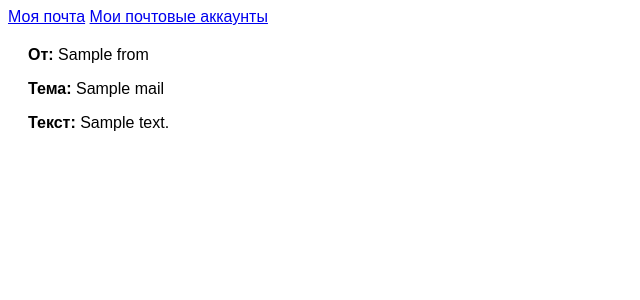
After one commit to Tokiwokoe/email-client, a FastAPI app: template src/templates/read_email.html in a window 1280 px wide. The commit adds this page. Shown: the top 300 px of the page, without its empty margins (0-640 px from the left). Run offline with FastAPI, Linux system fonts and the light colour scheme; the template is opened without the code that fills it: most values are stand-ins (such as "Sample title", 1, 10 or a date in 2020); parts of the project's set-up code (start-up, migrations or seed data) failed here and were passed over.

Commit message:
read email

```diff
--- a/src/account/services.py
+++ b/src/account/services.py
@@ -42,7 +42,7 @@ async def get_users_accounts_info(active_user):
                     account = {}
                     result = await async_session.execute(
                         select(post_account.c.id).where(post_account.c.id == int(data.post_account)))
-                    account['Id'] = result.fetchone()[0]
+                    account['ID'] = result.fetchone()[0]
                     result = await async_session.execute(
                         select(post_account.c.login).where(post_account.c.id == int(data.post_account)))
                     account['Login'] = result.fetchone()[0]
--- a/src/templates/change_post_account.html
+++ b/src/templates/change_post_account.html
@@ -5,7 +5,7 @@
         {% for account in accounts %}
         <li style="margin-bottom: 35px">
             <strong>Логин:</strong> {{ account['Login'] }}<br>
-                <form method="post" action="/users/accounts/{{ account['Id'] }}/switch" style="display: inline-block;">
+                <form method="post" action="/users/accounts/{{ account['ID'] }}/switch" style="display: inline-block;">
                     <button type="submit" class="select-button">Выбрать</button>
                 </form>
         </li>
--- a/src/templates/main_page.html
+++ b/src/templates/main_page.html
@@ -17,7 +17,7 @@
             <li style="margin-bottom: 35px">
                 <strong>От:</strong> {{ mail['From'] }}<br>
                 <p><strong>Тема:</strong> {{ mail['Subject'] }}<br></p>
-                <form method="post" action="" style="display: inline-block; margin-right: 10px;">
+                <form method="get" action="read-email/{{mail['Folder']}}%{{mail['Message-ID']}}" style="display: inline-block; margin-right: 10px;">
                     <button type="submit">Прочитать</button>
                 </form>
                 <form method="post" action="/delete-email/{{ mail['Message-ID'] }}/{{ mail['Folder'] }}" style="display: inline-block;">
--- /dev/null
+++ b/src/templates/read_email.html
@@ -0,0 +1,10 @@
+{% extends 'main_page.html' %}
+{% block content %}
+{% for mail in email %}
+<div class="content">
+    <strong>От:</strong> {{ mail['From'] }}<br>
+    <p><strong>Тема:</strong> {{ mail['Subject'] }}<br></p>
+    <p><strong>Текст:</strong> {{ mail['Text'] }}<br></p>
+</div>
+{% endfor %}
+{% endblock content %}
```
Also changed, not shown: src/mail/services.py (+18 -0 lines), src/pages/router.py (+14 -1 lines).
